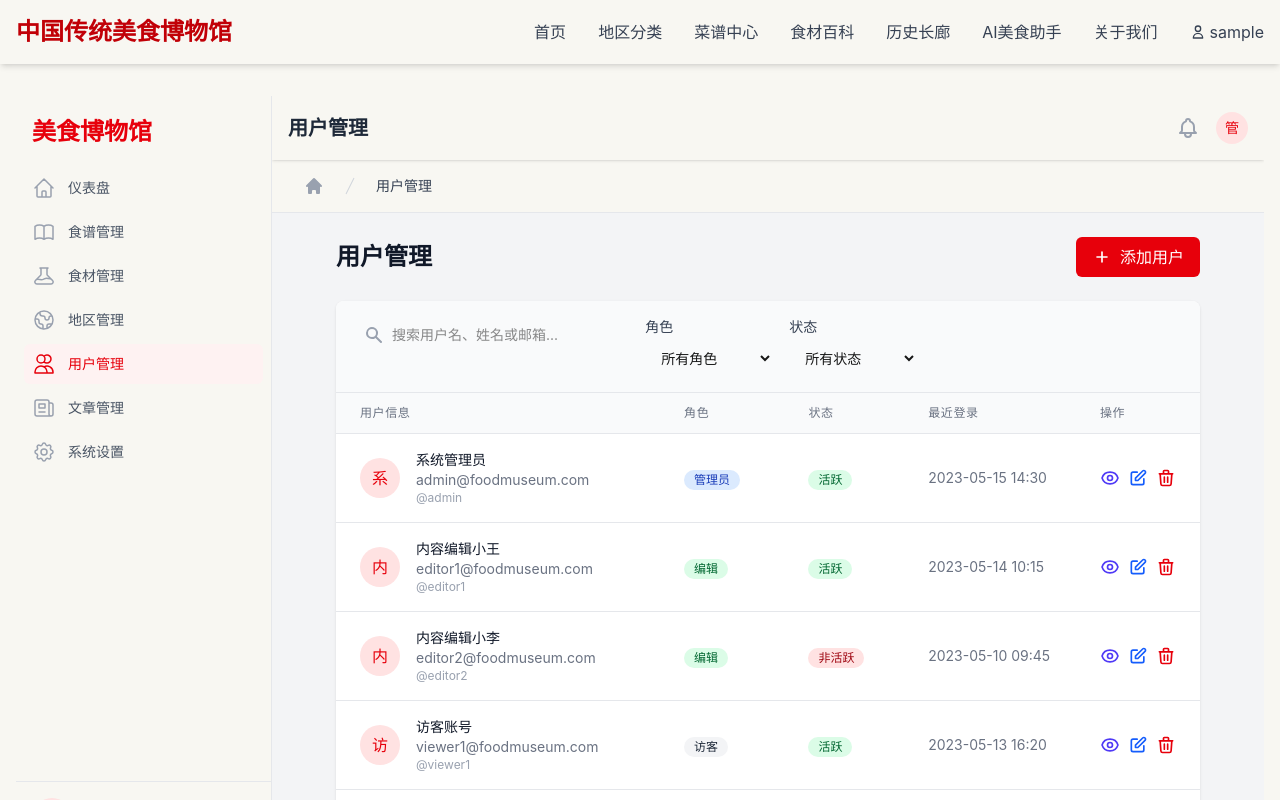
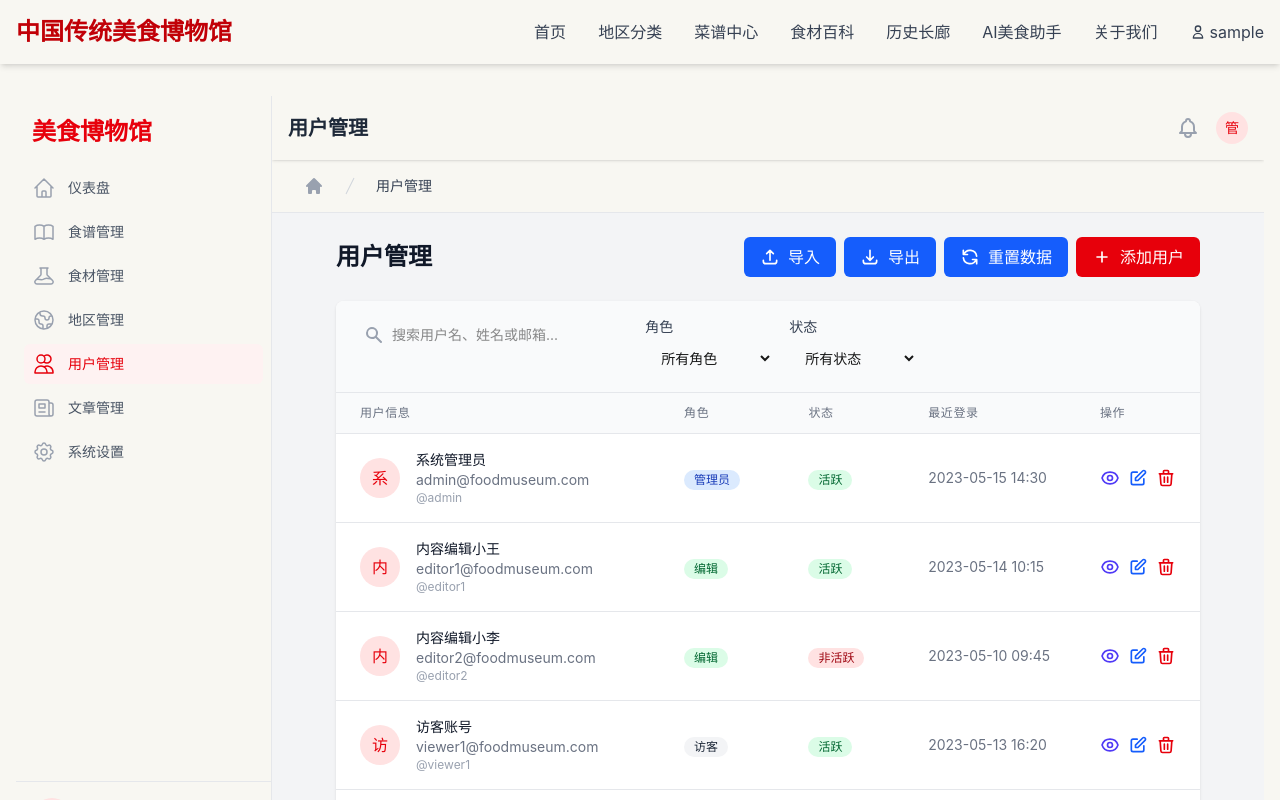
Before and after one commit to weidao88111/2meishi, a Next.js app: page /admin/users in a window 1280 px wide. Shown: the top 800 px of the page. Built offline with nearby package versions, Linux system fonts and the light colour scheme; sample sign-in values are in the browser's storage.

Commit message:
Enhance user management functionality by adding localStorage support for user data, enabling import/export of user data as JSON, and implementing a reset feature for user data.

```diff
--- a/src/pages/admin/users.tsx
+++ b/src/pages/admin/users.tsx
@@ -1,4 +1,4 @@
-import React, { useState, useCallback } from 'react';
+import React, { useState, useCallback, useEffect } from 'react';
 import Head from 'next/head';
 import {
   AdminLayout,
@@ -13,6 +13,7 @@ import {
   ConfirmDialog,
   useToast
 } from '@/components/admin';
+import { saveToLocalStorage, getFromLocalStorage } from '@/utils/localStorage';
 
 interface User {
   id: number;
@@ -23,6 +24,9 @@ interface User {
   status: 'active' | 'inactive';
   lastLogin: string;
 }
+
+// 存储用户数据的localStorage键名
+const USERS_STORAGE_KEY = 'foodmuseum_admin_users';
 
 // 示例用户数据
 const sampleUsers: User[] = [
@@ -153,10 +157,19 @@ const AdminUsers: React.FC = () => {
   const [currentPage, setCurrentPage] = useState(1);
   const [isDeleteDialogOpen, setIsDeleteDialogOpen] = useState(false);
   const [userToDelete, setUserToDelete] = useState<number | null>(null);
-  const [users, setUsers] = useState<User[]>(sampleUsers);
   const [isEditDialogOpen, setIsEditDialogOpen] = useState(false);
   const [userToEdit, setUserToEdit] = useState<User | null>(null);
   const [selectedRole, setSelectedRole] = useState<string>('');
+  const [showSavedIndicator, setShowSavedIndicator] = useState(false);
+
+  // 从localStorage获取用户数据，如果没有则使用示例数据
+  const [users, setUsers] = useState<User[]>(() => {
+    // 这个函数只会在组件首次渲染时执行一次
+    if (typeof window !== 'undefined') {
+      return getFromLocalStorage<User[]>(USERS_STORAGE_KEY, sampleUsers);
+    }
+    return sampleUsers;
+  });
 
   // 添加用户相关状态
   const [isAddUserDialogOpen, setIsAddUserDialogOpen] = useState(false);
@@ -173,6 +186,20 @@ const AdminUsers: React.FC = () => {
     role: 'registered',
     status: 'active'
   });
+
+  // 当用户数据变化时，保存到localStorage
+  useEffect(() => {
+    if (typeof window !== 'undefined') {
+      saveToLocalStorage(USERS_STORAGE_KEY, users);
+      // 显示保存指示器
+      setShowSavedIndicator(true);
+      // 2秒后隐藏
+      const timer = setTimeout(() => {
+        setShowSavedIndicator(false);
+      }, 2000);
+      return () => clearTimeout(timer);
+    }
+  }, [users]);
 
   const itemsPerPage = 10;
 
@@ -237,6 +264,7 @@ const AdminUsers: React.FC = () => {
     if (userToDelete !== null) {
       // 从用户列表中移除用户
       setUsers(users.filter(user => user.id !== userToDelete));
+      // localStorage会通过useEffect自动更新
       showToast('用户已成功删除', 'success');
       setIsDeleteDialogOpen(false);
       setUserToDelete(null);
@@ -257,6 +285,7 @@ const AdminUsers: React.FC = () => {
       setUsers(users.map(user =>
         user.id === userToEdit.id ? { ...user, role: selectedRole as 'admin' | 'editor' | 'viewer' | 'registered' } : user
       ));
+      // localStorage会通过useEffect自动更新
       showToast('用户角色已成功修改', 'success');
       setIsEditDialogOpen(false);
       setUserToEdit(null);
@@ -303,7 +332,7 @@ const AdminUsers: React.FC = () => {
     }
 
     // 创建新用户
-    const maxId = Math.max(...users.map(user => user.id));
+    const maxId = users.length > 0 ? Math.max(...users.map(user => user.id)) : 0;
     const currentDate = new Date();
     const formattedDate = `${currentDate.getFullYear()}-${String(currentDate.getMonth() + 1).padStart(2, '0')}-${String(currentDate.getDate()).padStart(2, '0')} ${String(currentDate.getHours()).padStart(2, '0')}:${String(currentDate.getMinutes()).padStart(2, '0')}`;
 
@@ -317,7 +346,9 @@ const AdminUsers: React.FC = () => {
       lastLogin: formattedDate
     };
 
+    // 添加用户并更新状态
     setUsers([...users, userToAdd]);
+    // localStorage会通过useEffect自动更新
     showToast('用户添加成功', 'success');
 
     // 重置表单并关闭对话框
@@ -331,6 +362,81 @@ const AdminUsers: React.FC = () => {
     setIsAddUserDialogOpen(false);
   };
 
+  // 重置用户数据到默认状态
+  const handleResetUsersData = () => {
+    if (confirm("确定要重置用户数据吗？所有修改将丢失。")) {
+      setUsers(sampleUsers);
+      showToast('用户数据已重置', 'info');
+    }
+  };
+
+  // 引用文件上传的隐藏input
+  const fileInputRef = React.useRef<HTMLInputElement>(null);
+
+  // 导出用户数据为JSON文件
+  const handleExportUsersData = () => {
+    try {
+      const dataStr = JSON.stringify(users, null, 2);
+      const dataUri = 'data:application/json;charset=utf-8,'+ encodeURIComponent(dataStr);
+
+      const exportFileDefaultName = `foodmuseum_users_${new Date().toISOString().slice(0, 10)}.json`;
+
+      const linkElement = document.createElement('a');
+      linkElement.setAttribute('href', dataUri);
+      linkElement.setAttribute('download', exportFileDefaultName);
+      linkElement.click();
+
+      showToast('用户数据已导出', 'success');
+    } catch (error) {
+      console.error('导出数据失败:', error);
+      showToast('导出数据失败', 'error');
+    }
+  };
+
+  // 触发文件选择对话框
+  const handleImportClick = () => {
+    if (fileInputRef.current) {
+      fileInputRef.current.click();
+    }
+  };
+
+  // 处理文件导入
+  const handleFileImport = (event: React.ChangeEvent<HTMLInputElement>) => {
+    const file = event.target.files?.[0];
+    if (!file) return;
+
+    const reader = new FileReader();
+    reader.onload = (e) => {
+      try {
+        const content = e.target?.result as string;
+        const importedData = JSON.parse(content) as User[];
+
+        // 验证导入的数据格式
+        if (!Array.isArray(importedData) || !importedData.every(item =>
+          typeof item.id === 'number' &&
+          typeof item.username === 'string' &&
+          typeof item.name === 'string' &&
+          typeof item.email === 'string'
+        )) {
+          throw new Error('数据格式不正确');
+        }
+
+        setUsers(importedData);
+        showToast('用户数据已导入', 'success');
+      } catch (error) {
+        console.error('导入数据失败:', error);
+        showToast('导入数据失败，请检查文件格式', 'error');
+      }
+
+      // 重置文件输入
+      if (fileInputRef.current) {
+        fileInputRef.current.value = '';
+      }
+    };
+
+    reader.readAsText(file);
+  };
+
   return (
     <AdminLayout
       title="用户管理"
@@ -340,9 +446,62 @@ const AdminUsers: React.FC = () => {
         <title>用户管理 - 中国传统美食博物馆</title>
       </Head>
 
+      {/* 隐藏的文件输入 */}
+      <input
+        type="file"
+        ref={fileInputRef}
+        onChange={handleFileImport}
+        accept=".json"
+        style={{ display: 'none' }}
+      />
+
       <div className="mx-auto max-w-7xl px-4 sm:px-6 lg:px-8">
         <div className="flex justify-between items-center mb-6">
+          <div className="flex items-center gap-3">
             <h1 className="text-2xl font-bold text-gray-900">用户管理</h1>
+            {showSavedIndicator && (
+              <span className="text-sm bg-green-100 text-green-800 py-1 px-2 rounded flex items-center">
+                <svg className="w-4 h-4 mr-1" fill="none" stroke="currentColor" viewBox="0 0 24 24" xmlns="http://www.w3.org/2000/svg">
+                  <path strokeLinecap="round" strokeLinejoin="round" strokeWidth={2} d="M5 13l4 4L19 7" />
+                </svg>
+                已保存到本地
+              </span>
+            )}
+          </div>
+          <div className="flex gap-2">
+            <ActionButton
+              onClick={handleImportClick}
+              icon={
+                <svg className="h-5 w-5" fill="none" stroke="currentColor" viewBox="0 0 24 24" xmlns="http://www.w3.org/2000/svg">
+                  <path strokeLinecap="round" strokeLinejoin="round" strokeWidth={2} d="M4 16v1a3 3 0 003 3h10a3 3 0 003-3v-1m-4-8l-4-4m0 0L8 8m4-4v12" />
+                </svg>
+              }
+              variant="secondary"
+            >
+              导入
+            </ActionButton>
+            <ActionButton
+              onClick={handleExportUsersData}
+              icon={
+                <svg className="h-5 w-5" fill="none" stroke="currentColor" viewBox="0 0 24 24" xmlns="http://www.w3.org/2000/svg">
+                  <path strokeLinecap="round" strokeLinejoin="round" strokeWidth={2} d="M4 16v1a3 3 0 003 3h10a3 3 0 003-3v-1m-4-4l-4 4m0 0l-4-4m4 4V4" />
+                </svg>
+              }
+              variant="secondary"
+            >
+              导出
+            </ActionButton>
+            <ActionButton
+              onClick={handleResetUsersData}
+              icon={
+                <svg className="h-5 w-5" fill="none" stroke="currentColor" viewBox="0 0 24 24" xmlns="http://www.w3.org/2000/svg">
+                  <path strokeLinecap="round" strokeLinejoin="round" strokeWidth={2} d="M4 4v5h.582m15.356 2A8.001 8.001 0 004.582 9m0 0H9m11 11v-5h-.581m0 0a8.003 8.003 0 01-15.357-2m15.357 2H15" />
+                </svg>
+              }
+              variant="secondary"
+            >
+              重置数据
+            </ActionButton>
             <ActionButton
               onClick={handleAddUserClick}
               icon={
@@ -353,6 +512,7 @@ const AdminUsers: React.FC = () => {
             >
               添加用户
             </ActionButton>
+          </div>
         </div>
 
         <div className="bg-white shadow rounded-lg overflow-hidden mb-8">
--- /dev/null
+++ b/src/utils/localStorage.ts
@@ -0,0 +1,37 @@
+/**
+ * 本地存储工具函数
+ * 提供对localStorage的封装，简化存取操作
+ */
+
+// 存储数据到本地
+export const saveToLocalStorage = <T>(key: string, data: T): void => {
+  try {
+    const serializedData = JSON.stringify(data);
+    localStorage.setItem(key, serializedData);
+  } catch (error) {
+    console.error('保存到localStorage失败:', error);
+  }
+};
+
+// 从本地获取数据
+export const getFromLocalStorage = <T>(key: string, defaultValue: T): T => {
+  try {
+    const serializedData = localStorage.getItem(key);
+    if (serializedData === null) {
+      return defaultValue;
+    }
+    return JSON.parse(serializedData) as T;
+  } catch (error) {
+    console.error('从localStorage获取数据失败:', error);
+    return defaultValue;
+  }
+};
+
+// 从本地删除数据
+export const removeFromLocalStorage = (key: string): void => {
+  try {
+    localStorage.removeItem(key);
+  } catch (error) {
+    console.error('从localStorage删除数据失败:', error);
+  }
+};
```
Also changed, not shown: src/pages/history/index.tsx (indentation only). Lines whose indentation alone changed are shown as unchanged.
